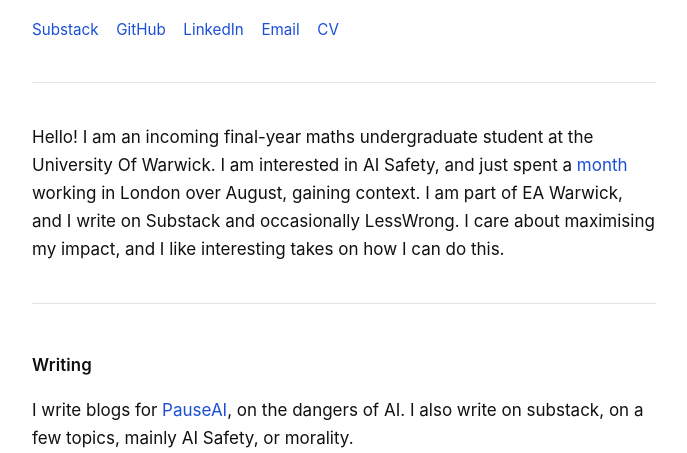
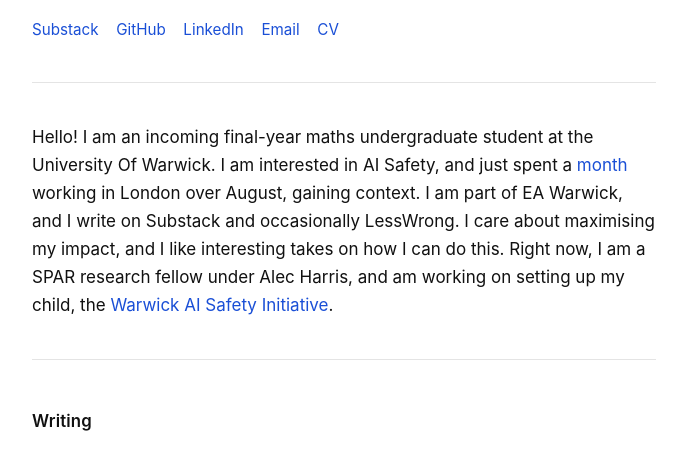
Before and after one commit to lachlandachlan450/lachlandachlan450.github.io, a plain HTML site: page index.html in a window 1280 px wide. Shown: the part 271-724 px from the top of the page, without its empty margins (296-983 px from the left). Drawn offline with Linux system fonts and the light colour scheme.

Commit message:
Update index.html

```diff
--- a/index.html
+++ b/index.html
@@ -179,7 +179,7 @@
 
   Hello! I am an incoming final-year maths undergraduate student at the University Of Warwick. I am interested in AI Safety, and just spent a <a href = "https://substack.com/@lachlandachlan/note/p-214190733?r=5lv3kr&utm_source=notes-share-action&utm_medium=web">month</a> working in London over August, gaining context. I am part of EA Warwick, and I write on Substack and occasionally LessWrong.
 
- I care about maximising my impact, and I like interesting takes on how I can do this.
+ I care about maximising my impact, and I like interesting takes on how I can do this. Right now, I am a SPAR research fellow under Alec Harris, and am working on setting up my child, the <a href = "waisi.uk">Warwick AI Safety Initiative</a>.
 
   <hr>
 
```
